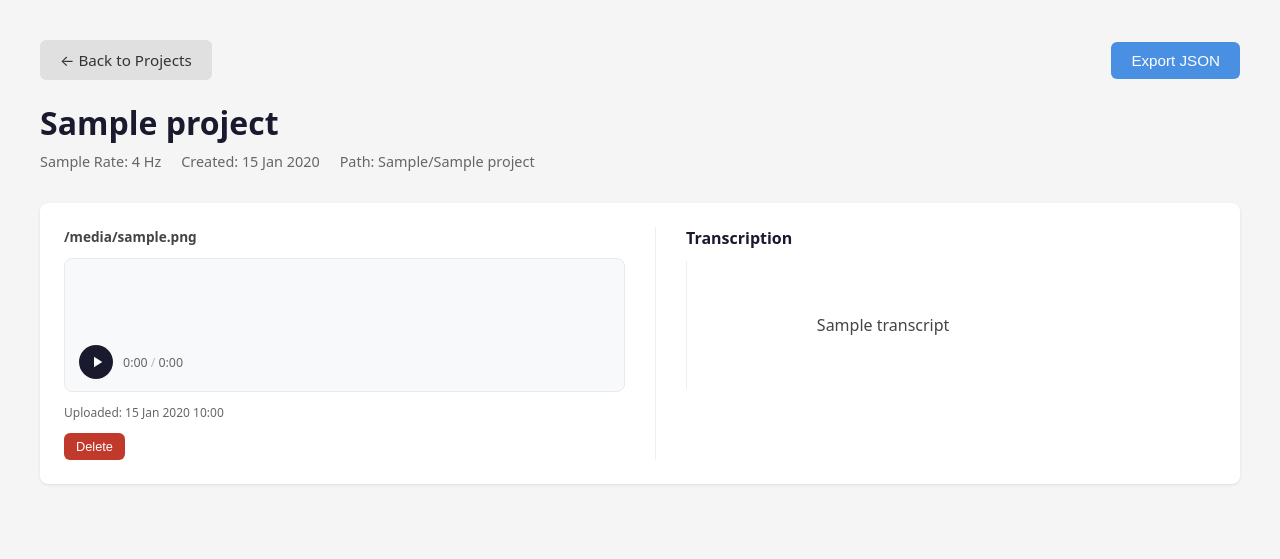
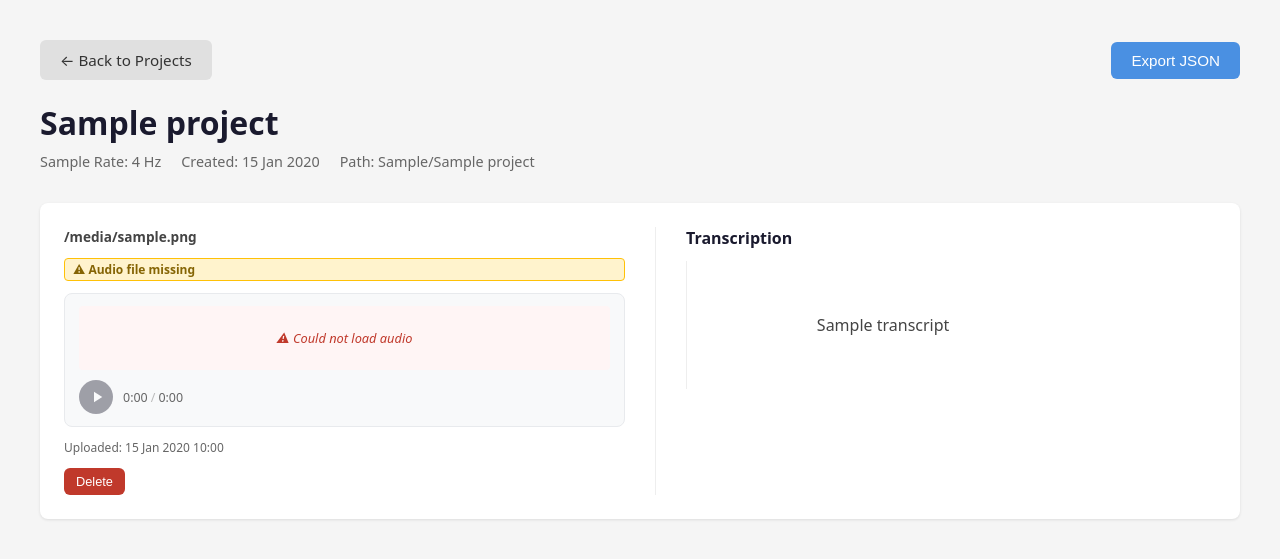
Before and after one commit to Appoox/Mozhi, a Django app: template export/templates/export/project_detail.html in a window 1280 px wide. Shown: the top 559 px of the page. Run offline with Django 5.2, Linux system fonts and the light colour scheme; the template is opened without the code that fills it: most values are stand-ins (such as "Sample title", 1, 10 or a date in 2020); some libraries are stand-ins or nearby versions.

Commit message:
feat: Implement audio file existence validation in the project detail view and export, displaying UI warnings and player errors for missing audio files.

```diff
--- a/export/static/export/css/project_detail.css
+++ b/export/static/export/css/project_detail.css
@@ -81,7 +81,7 @@ h1 {
 }
 
 /* Override WaveSurfer's internal scroll container */
-.waveform-wrapper > div {
+.waveform-wrapper>div {
     overflow: hidden !important;
 }
 
@@ -316,3 +316,27 @@ h1 {
     cursor: pointer;
     align-self: flex-start;
 }
+
+/* ── Audio validation ── */
+.badge-missing {
+    display: inline-block;
+    background: #fff3cd;
+    color: #856404;
+    border: 1px solid #ffc107;
+    border-radius: 4px;
+    padding: 2px 8px;
+    font-size: 0.75rem;
+    font-weight: 600;
+}
+
+.player-error {
+    display: flex;
+    align-items: center;
+    justify-content: center;
+    height: 64px;
+    color: #c0392b;
+    font-size: 0.8rem;
+    font-style: italic;
+    background: #fff5f5;
+    border-radius: 4px;
+}
--- a/export/static/export/js/project_detail.js
+++ b/export/static/export/js/project_detail.js
@@ -386,6 +386,16 @@ function wirePlayPause(playBtn, isPlayingFn, toggleFn) {
     };
 }
 
+// ── Player error helper ───────────────────────────────────────────────
+// Replaces the waveform area with a readable error message and disables
+// the play button — called when serve_audio returns 404 or decoding fails.
+function showPlayerError(wrapper, playBtn, message) {
+    wrapper.innerHTML = `<div class="player-error">⚠ ${message}</div>`;
+    playBtn.disabled = true;
+    playBtn.style.opacity = '0.4';
+    playBtn.style.cursor = 'not-allowed';
+}
+
 // ── Canvas Fallback Player ────────────────────────────────────────────
 // Uses Web Audio API (decodeAudioData) + HTMLAudioElement — zero CDN.
 function initFallbackPlayer(id, src) {
@@ -442,7 +452,13 @@ function initFallbackPlayer(id, src) {
 
     // Decode audio and build peak data
     fetch(src)
-        .then(r => r.arrayBuffer())
+        .then(r => {
+            if (!r.ok) {
+                // HTTP error (e.g. 404 — audio file missing on disk)
+                throw Object.assign(new Error(`HTTP ${r.status}`), { httpStatus: r.status });
+            }
+            return r.arrayBuffer();
+        })
         .then(buf => new (window.AudioContext || window.webkitAudioContext)().decodeAudioData(buf))
         .then(decoded => {
             duration = decoded.duration;
@@ -463,7 +479,12 @@ function initFallbackPlayer(id, src) {
 
             drawWaveform(0);
         })
-        .catch(() => drawWaveform(0));
+        .catch(err => {
+            const msg = err.httpStatus === 404
+                ? 'Audio file not found'
+                : 'Could not load audio';
+            showPlayerError(wrapper, playBtn, msg);
+        });
 
     // HTMLAudioElement for playback
     const audio = new Audio(src);
@@ -524,6 +545,13 @@ function initWaveSurferPlayer(id, src) {
     ws.on('play', () => syncIcons(true));
     ws.on('pause', () => syncIcons(false));
     ws.on('finish', () => syncIcons(false));
+    ws.on('error', (err) => {
+        // WaveSurfer fires this on HTTP 404 or decoding failures
+        const msg = (err && err.message && err.message.includes('404'))
+            ? 'Audio file not found'
+            : 'Could not load audio';
+        showPlayerError(container, playBtn, msg);
+    });
 }
 
 // ── Init all players ──────────────────────────────────────────────────
--- a/export/templates/export/project_detail.html
+++ b/export/templates/export/project_detail.html
@@ -27,7 +27,8 @@
                 <p class="progress-count" id="exportProgressCount"></p>
             </div>
             <div class="modal-footer">
-                <button class="btn" id="closeExportModalBtn" style="display:none; background:#e0e0e0; color:#333;">Close</button>
+                <button class="btn" id="closeExportModalBtn"
+                    style="display:none; background:#e0e0e0; color:#333;">Close</button>
             </div>
         </div>
     </div>
@@ -39,11 +40,14 @@
         <span>Path: {{ project.folder_path }}/{{ project.name }}</span>
     </div>
 
-        <div class="transcript-container">
+    <div class="transcript-container">
         {% for transcript in page_obj %}
         <div class="transcript-item">
             <div class="audio-section">
                 <span class="audio-label">{{ transcript.audio_file }}</span>
+                {% if not transcript.audio_exists %}
+                <span class="badge-missing">⚠ Audio file missing</span>
+                {% endif %}
 
                 <!-- Waveform Player — WaveSurfer if CDN available, else canvas fallback -->
                 <div class="waveform-player" id="player-{{ transcript.id }}">
@@ -53,10 +57,10 @@
                     <div class="waveform-controls">
                         <button class="play-pause-btn" data-id="{{ transcript.id }}" title="Play / Pause">
                             <svg class="icon-play" viewBox="0 0 24 24">
-                                <path d="M8 5v14l11-7z"/>
+                                <path d="M8 5v14l11-7z" />
                             </svg>
                             <svg class="icon-pause" viewBox="0 0 24 24" style="display:none;">
-                                <path d="M6 19h4V5H6v14zm8-14v14h4V5h-4z"/>
+                                <path d="M6 19h4V5H6v14zm8-14v14h4V5h-4z" />
                             </svg>
                         </button>
                         <div class="time-display">
@@ -66,7 +70,8 @@
                         </div>
                     </div>
                 </div>
-                <span class="audio-src" data-src="{% url 'serve_audio' transcript.id %}" data-id="{{ transcript.id }}" style="display:none;"></span>
+                <span class="audio-src" data-src="{% url 'serve_audio' transcript.id %}" data-id="{{ transcript.id }}"
+                    style="display:none;"></span>
 
                 <div class="project-meta" style="margin-bottom: 0; font-size: 0.75rem;">
                     <span>Uploaded: {{ transcript.created_at|date:"d M Y H:i" }}</span>
@@ -141,10 +146,9 @@
     </script>
 
     <!-- WaveSurfer.js — canvas fallback used automatically if this fails to load -->
-    <script
-        src="https://cdnjs.cloudflare.com/ajax/libs/wavesurfer.js/7.8.7/wavesurfer.min.js"
+    <script src="https://cdnjs.cloudflare.com/ajax/libs/wavesurfer.js/7.8.7/wavesurfer.min.js"
         onerror="window.waveSurferFailed = true;">
-    </script>
+        </script>
 
     <script src="{% static 'export/js/project_detail.js' %}"></script>
 </body>
```
Also changed, not shown: export/tests.py (+52 -0 lines), export/views.py (+21 -1 lines), transcription/tests.py (+0 -8 lines).
